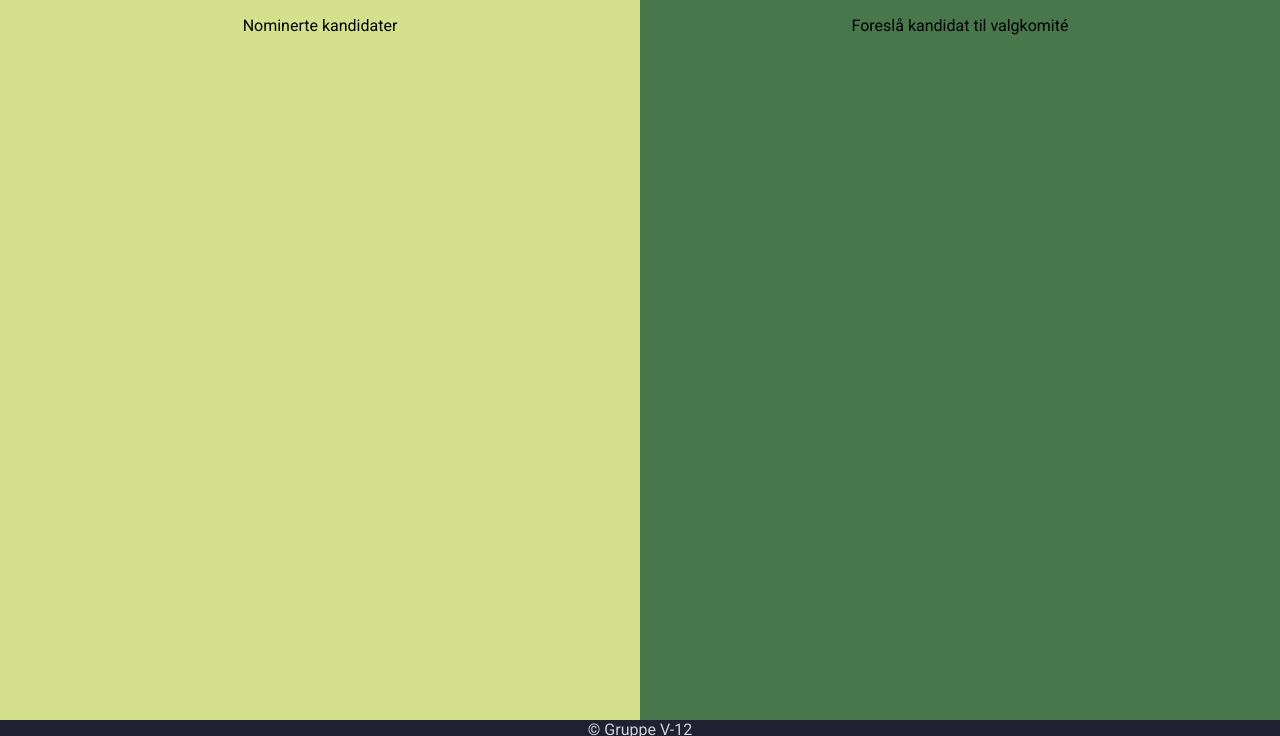
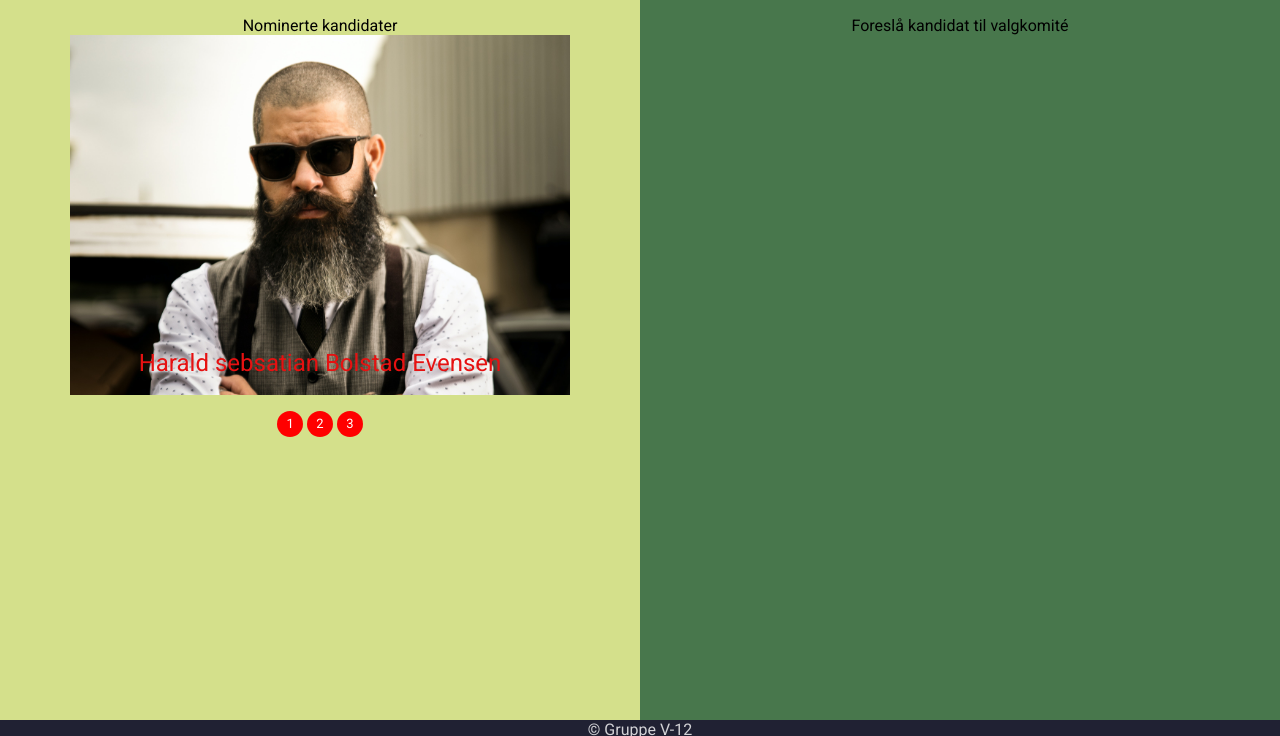
Before and after one commit to helenedelbekk/APP2000, a PHP site: page /nominering.html in a window 1280 px wide. Shown: the part 64-800 px from the top of the page. Run offline with PHP 8.4, Linux system fonts and the light colour scheme.

Commit message:
bildegalleri

```diff
--- a/avstemming.html
+++ b/avstemming.html
@@ -37,7 +37,7 @@
     <article>
         <div class='bokser'>
             <div class='boks nominerte'>
-                <p>Foreslå kandidater</p>
+                <p>Foreslåtte kandidater</p>
                 <div class="slider-wrapper">
                     <div class="slider">
                       <input type="radio" name="slider" class="trigger" id="one" checked="checked" />
--- a/nominering.html
+++ b/nominering.html
@@ -38,6 +38,36 @@
         <div class='bokser'>
             <div class='boks nominerte'>
                 <p>Nominerte kandidater</p>
+                <div class="slider-wrapper">
+                    <div class="slider">
+                      <input type="radio" name="slider" class="trigger" id="one" checked="checked" />
+                      <div class="slide">
+                        <figure class="slide-figure">
+                          <img class="slide-img" src="bilder/bilde1.jpg" >
+                          <figcaption class="slide-caption"><p>Harald sebsatian Bolstad Evensen</p></figcaption>
+                        </figure><!-- .slide-figure -->
+                      </div><!-- .slide -->
+                      <input type="radio" name="slider" class="trigger" id="two" />
+                      <div class="slide">
+                        <figure class="slide-figure">
+                          <img class="slide-img" src="bilder/bilde2.jpg" />
+                          <figcaption class="slide-caption"><p>Arne Blokkhus</p></figcaption>
+                        </figure><!-- .slide-figure -->
+                      </div><!-- .slide -->
+                      <input type="radio" name="slider" class="trigger" id="three" />
+                      <div class="slide">
+                        <figure class="slide-figure">
+                          <img class="slide-img" src="bilder/bilde3.jpg" />
+                          <figcaption class="slide-caption"><p>Bjarte louis Van Der Staat</p></figcaption>
+                        </figure><!-- .slide-figure -->
+                      </div><!-- .slide -->
+                    </div><!-- .slider -->
+                    <ul class="slider-nav">
+                      <li class="slider-nav__item"><label class="slider-nav__label" for="one">1</label></li>
+                      <li class="slider-nav__item"><label class="slider-nav__label" for="two">2</label></li>
+                      <li class="slider-nav__item"><label class="slider-nav__label" for="three">3</label></li>
+                    </ul><!-- .slider-nav -->
+                  </div><!-- .slider-wrapper -->
             </div>
             <div class='boks foresla'>
                 <p>Foreslå kandidat til valgkomité</p>
--- a/stilark.css
+++ b/stilark.css
@@ -399,7 +399,7 @@ footer {
 
   .slider, .slider-wrapper {
     position: relative;
-    height: 34vh;
+    height: 35vh;
   }
 
   .slide {
@@ -474,29 +474,30 @@ footer {
   }
   @media only screen and (min-width: 1025px) {
     .slider, .slider-wrapper {
-      height: 700px;
-    }
-
-    .slide-caption {
-      width: 65%;
-      font-size: 1.5rem;
-    }
-  }
-
-  @media only screen and (max-width: 1024px) and (min-width: 768px) {
-    .slider, .slider-wrapper {
       height: 45vh;
     }
 
     .slide-caption {
-      width: 75%;
-      font-size: 1.25rem;
+      width: 100%;
+      font-size: 1.5rem;
+    }
+    .slide-img {
+      max-width: 500px;
+      height: auto;
     }
   }
 
-  @media only screen and (min-width: 768px) {
+  @media only screen and (max-width: 1024px) {
+    .slider, .slider-wrapper {
+      height: 35vh;
+    }
+
+    .slide-caption {
+      width: 100%;
+      font-size: 1.25rem;
+    }
     .slide-img {
-      width: 100%;
-      height: auto;
+      width: auto;
+      max-height: 40vh;
     }
   }
```
